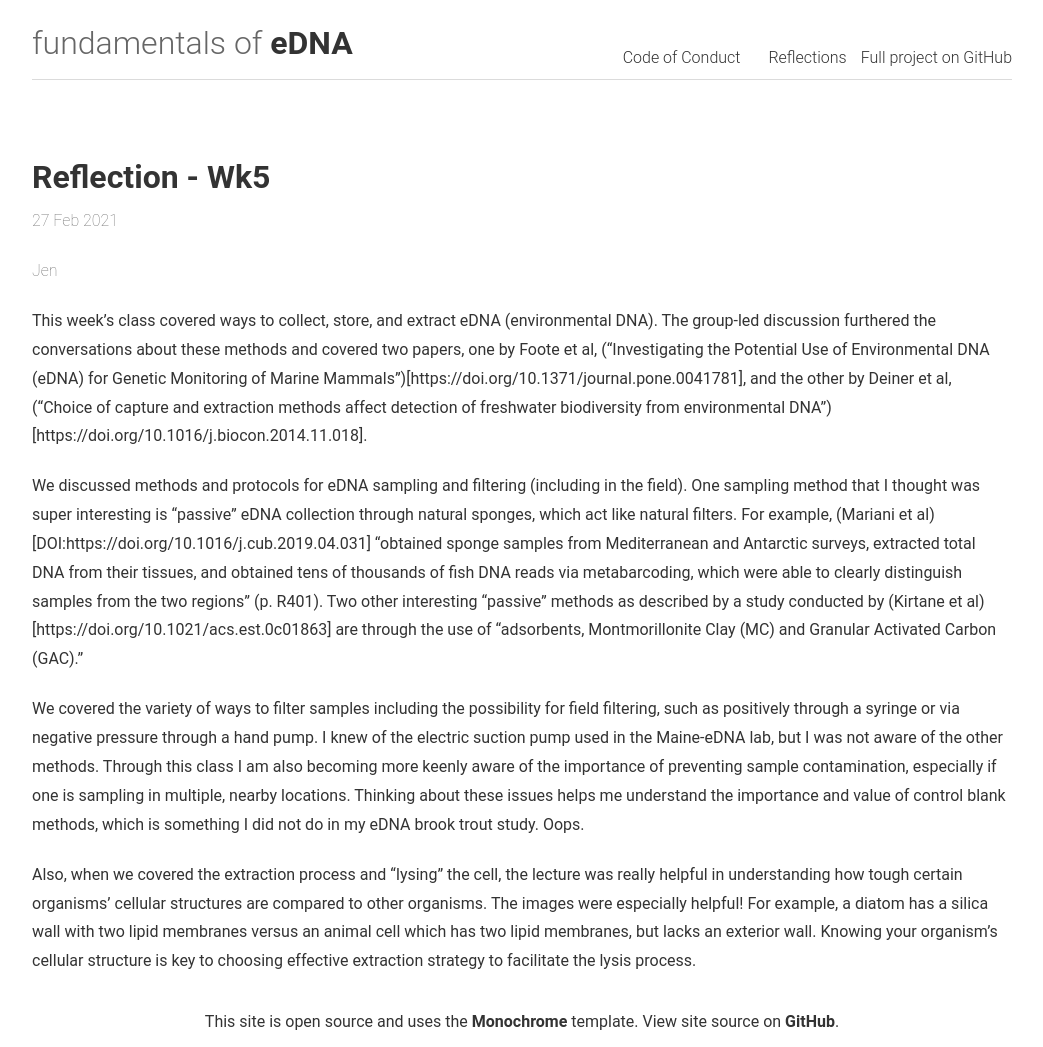
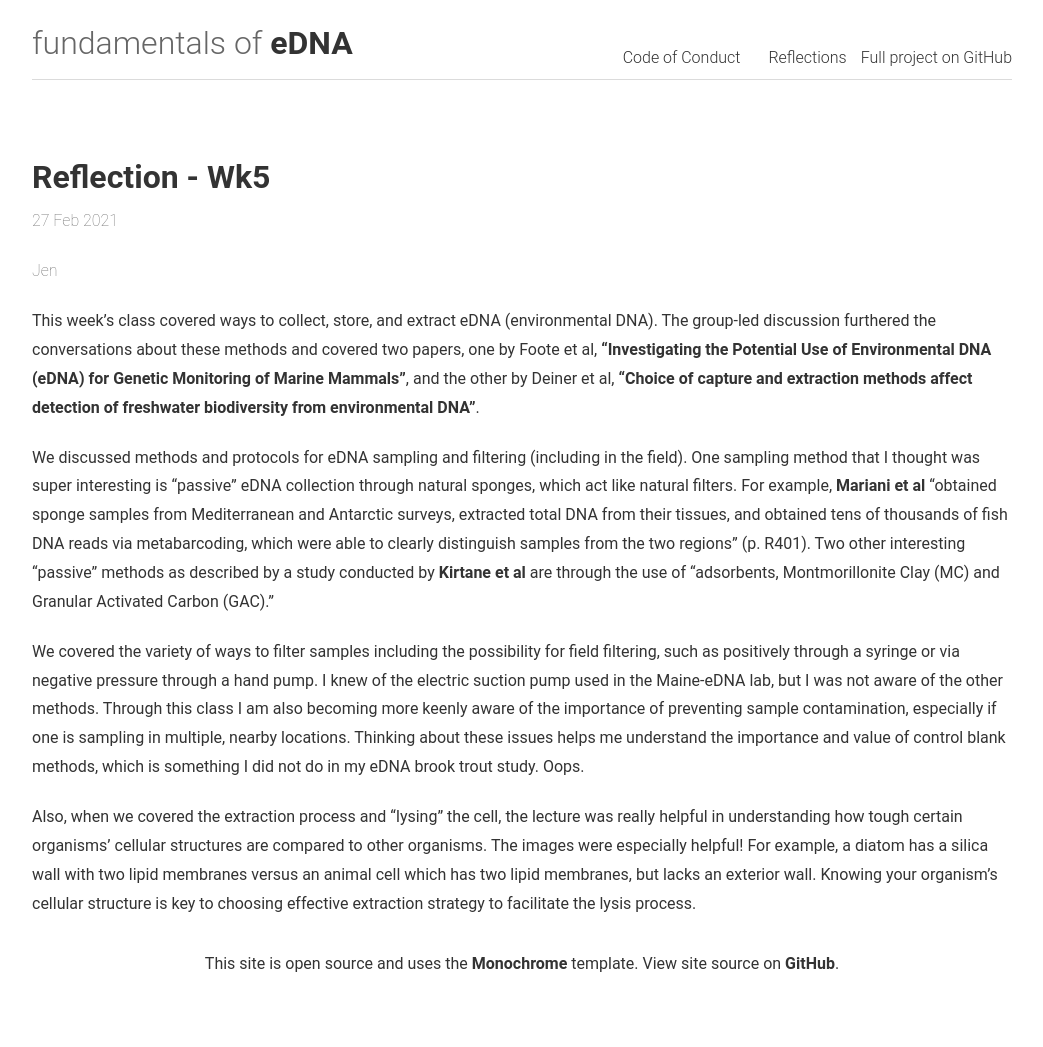
Before and after one commit to fundamentals-eDNA/fundamentals-eDNA.github.io, a Jekyll site: the page built from _posts/2021-02-27-Smith-Mayo_Wk5.md, in a window 1280 px wide. Shown: the whole page, without its empty margins (118-1161 px from the left). Built offline with Jekyll 4.4.1, drawn with Linux system fonts in a browser that asks for light colours; after the commit the page ends 990 px from its top, so only the background shows below that.

Commit message:
oops, fixed urls

```diff
--- a/_posts/2021-02-27-Smith-Mayo_Wk5.md
+++ b/_posts/2021-02-27-Smith-Mayo_Wk5.md
@@ -4,9 +4,9 @@ author: "Jen"
 description: "reflection week 5"
 ---
 
-This week’s class covered ways to collect, store, and extract eDNA (environmental DNA). The group-led discussion furthered the conversations about these methods and covered two papers, one by Foote et al, (“Investigating the Potential Use of Environmental DNA (eDNA) for Genetic Monitoring of Marine Mammals”)[https://doi.org/10.1371/journal.pone.0041781], and the other by Deiner et al, (“Choice of capture and extraction methods affect detection of freshwater biodiversity from environmental DNA”)[https://doi.org/10.1016/j.biocon.2014.11.018].
+This week’s class covered ways to collect, store, and extract eDNA (environmental DNA). The group-led discussion furthered the conversations about these methods and covered two papers, one by Foote et al, [“Investigating the Potential Use of Environmental DNA (eDNA) for Genetic Monitoring of Marine Mammals”](https://doi.org/10.1371/journal.pone.0041781), and the other by Deiner et al, [“Choice of capture and extraction methods affect detection of freshwater biodiversity from environmental DNA”](https://doi.org/10.1016/j.biocon.2014.11.018).
 
-We discussed methods and protocols for eDNA sampling and filtering (including in the field). One sampling method that I thought was super interesting is “passive” eDNA collection through natural sponges, which act like natural filters. For example, (Mariani et al)[DOI:https://doi.org/10.1016/j.cub.2019.04.031] “obtained sponge samples from Mediterranean and Antarctic surveys, extracted total DNA from their tissues, and obtained tens of thousands of fish DNA reads via metabarcoding, which were able to clearly distinguish samples from the two regions” (p. R401). Two other interesting “passive” methods as described by a study conducted by (Kirtane et al)[https://doi.org/10.1021/acs.est.0c01863] are through the use of “adsorbents, Montmorillonite Clay (MC) and Granular Activated Carbon (GAC).”
+We discussed methods and protocols for eDNA sampling and filtering (including in the field). One sampling method that I thought was super interesting is “passive” eDNA collection through natural sponges, which act like natural filters. For example, [Mariani et al](DOI:https://doi.org/10.1016/j.cub.2019.04.031) “obtained sponge samples from Mediterranean and Antarctic surveys, extracted total DNA from their tissues, and obtained tens of thousands of fish DNA reads via metabarcoding, which were able to clearly distinguish samples from the two regions” (p. R401). Two other interesting “passive” methods as described by a study conducted by [Kirtane et al](https://doi.org/10.1021/acs.est.0c01863) are through the use of “adsorbents, Montmorillonite Clay (MC) and Granular Activated Carbon (GAC).”
 
 We covered the variety of ways to filter samples including the possibility for field filtering, such as positively through a syringe or via negative pressure through a hand pump. I knew of the electric suction pump used in the Maine-eDNA lab, but I was not aware of the other methods. Through this class I am also becoming more keenly aware of the importance of preventing sample contamination, especially if one is sampling in multiple, nearby locations. Thinking about these issues helps me understand the importance and value of control blank methods, which is something I did not do in my eDNA brook trout study. Oops.
 
```
